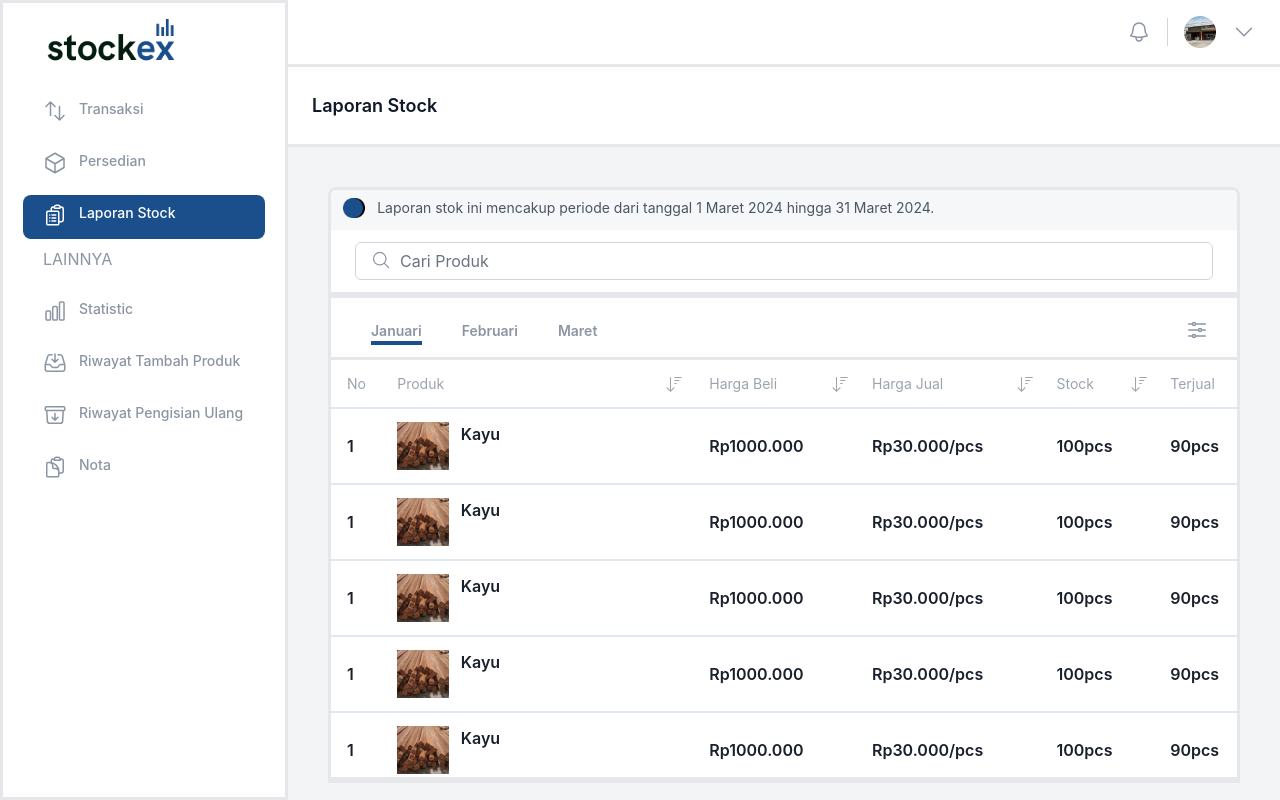
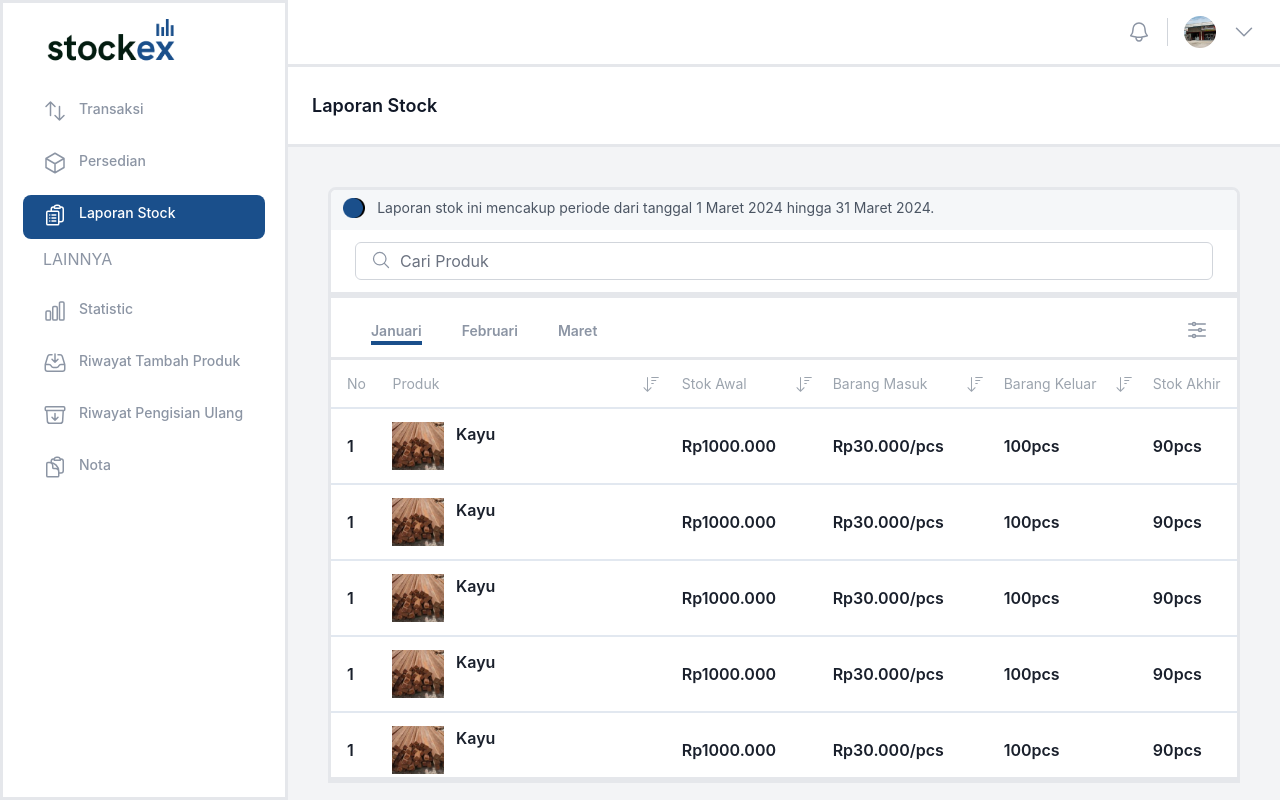
Before and after one commit to sabdanabi/project-storeopss-admin-side, a React (Vite) app: page /laporan-page in a window 1280 px wide. Built offline with nearby package versions, Linux system fonts and the light colour scheme.

Commit message:
feat: [PS] edit page laporan stock

```diff
--- a/src/dummy/dummy_data_tabel/DummyTabelLaporanStock.jsx
+++ b/src/dummy/dummy_data_tabel/DummyTabelLaporanStock.jsx
@@ -8,13 +8,13 @@ export default function DummyTabelLaporanStock() {
                     <td className="px-4">No</td>
                     <td>Produk</td>
                     <td><img src="/assets_img/icon_row_table.png" className="mx-3" alt="sdf"/></td>
-                    <td>Harga Beli</td>
+                    <td>Stok Awal</td>
                     <td><img src="/assets_img/icon_row_table.png" className="mr-3" alt="sdf"/></td>
-                    <td>Harga Jual</td>
+                    <td>Barang Masuk</td>
                     <td><img src="/assets_img/icon_row_table.png" className="mr-3" alt="sdf"/></td>
-                    <td>Stock</td>
+                    <td>Barang Keluar</td>
                     <td><img src="/assets_img/icon_row_table.png" className="mr-3" alt="sdf"/></td>
-                    <td>Terjual</td>
+                    <td>Stok Akhir</td>
                 </tr>
                 </thead>
                 <tbody className="font-semibold">
```
